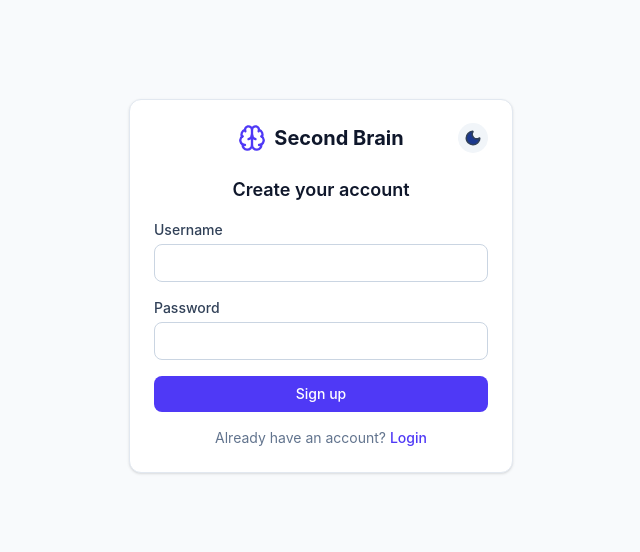
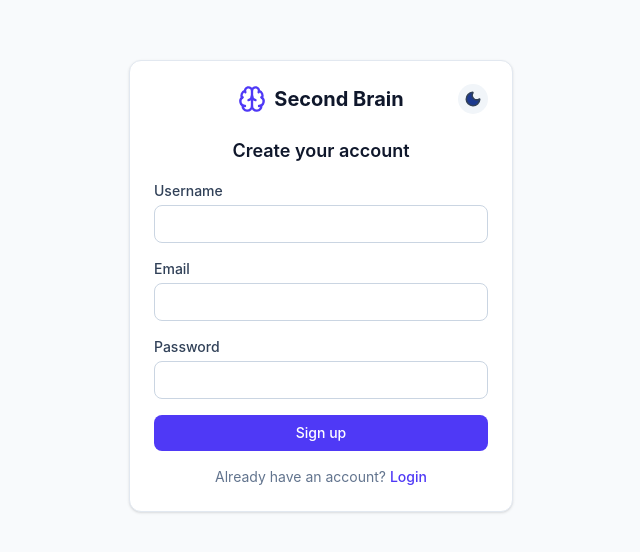
Before and after one commit to krpranav7/Second-Brain, a React (Vite) app in the folder frontend/: page /signup in a window 1280 px wide. Shown: the part 114-666 px from the top of the page, without its empty margins (319-959 px from the left). Built offline with nearby package versions, Linux system fonts and the light colour scheme; no server answers.

Commit message:
Add email field

```diff
--- a/frontend/src/api/auth.ts
+++ b/frontend/src/api/auth.ts
@@ -5,17 +5,18 @@ interface AuthResponse{
     user: {
         _id: string
         username: string
+        email: string
     }
 }
 
-export async function signup(username: string, password: string): Promise<AuthResponse>{
-    const response = await api.post<AuthResponse>('/signup', {username, password})
+export async function signup(username: string, email: string, password: string): Promise<AuthResponse>{
+    const response = await api.post<AuthResponse>('/signup', {username, email, password})
 
     return response.data
 }
 
-export async function login(username: string, password: string): Promise<AuthResponse>{
-    const response = await api.post<AuthResponse>('/signin', {username, password})
+export async function login(email: string, password: string): Promise<AuthResponse>{
+    const response = await api.post<AuthResponse>('/signin', {email, password})
 
     return response.data
 }
--- a/frontend/src/context/AuthContext.tsx
+++ b/frontend/src/context/AuthContext.tsx
@@ -4,6 +4,7 @@ import { getCurrentUser } from '../api/auth'
 interface User {
     _id: string
     username: string
+    email: string
 }
 
 interface AuthContextType {
--- a/frontend/src/pages/Login.tsx
+++ b/frontend/src/pages/Login.tsx
@@ -6,7 +6,7 @@ import { ThemeToggle } from "../components/ui/ThemeToggle"
 import { useAuth } from "../context/AuthContext"
 
 export function Login() {
-    const [username, setUsername] = useState('')
+    const [email, setEmail] = useState('')
     const [password, setPassword] = useState('')
     const [error, setError] = useState('')
     const [isLoading, setIsLoading] = useState(false)
@@ -19,7 +19,7 @@ export function Login() {
         setIsLoading(true)
 
         try {
-            const {user} = await login(username, password)
+            const {user} = await login(email, password)
             setUser(user)
             navigate('/')
         }
@@ -54,9 +54,9 @@ export function Login() {
 
                 <form onSubmit={handleSubmit} className="flex flex-col gap-4">
                     <div>
-                        <label htmlFor="username" className="mb-1 block text-sm font-medium text-slate-700 dark:text-slate-300">Username</label>
-                        <input type="text" id="username" value={username}
-                            onChange={(e) => setUsername(e.target.value)}
+                        <label htmlFor="email" className="mb-1 block text-sm font-medium text-slate-700 dark:text-slate-300">Email</label>
+                        <input type="email" id="email" value={email}
+                            onChange={(e) => setEmail(e.target.value)}
                             required
                             className="w-full rounded-lg border border-slate-300 bg-white px-3 py-2 text-sm text-slate-900 outline-none focus:border-indigo-500 dark:border-slate-700 dark:bg-slate-800 dark:text-white"
                         />
--- a/frontend/src/pages/Signup.tsx
+++ b/frontend/src/pages/Signup.tsx
@@ -7,6 +7,7 @@ import { ThemeToggle } from "../components/ui/ThemeToggle";
 export function Signup(){
     const [username, setUsername] = useState('')
     const [password, setPassword] = useState('')
+    const [email, setEmail] = useState('')
     const [error, setError] = useState('')
     const [isLoading, setIsLoading] = useState(false)
     const navigate = useNavigate()
@@ -17,7 +18,7 @@ export function Signup(){
         setIsLoading(true)
 
         try{
-            await signup(username, password)
+            await signup(username, email, password)
             navigate('/')
         }
         catch(err: any){
@@ -61,6 +62,15 @@ export function Signup(){
                     </div>
 
                     <div>
+                        <label htmlFor="email" className="mb-1 block text-sm font-medium text-slate-700 dark:text-slate-300">Email</label>
+                        <input type="email" id="email" value={email}
+                            onChange={(e) => setEmail(e.target.value)}
+                            required
+                            className="w-full rounded-lg border border-slate-300 bg-white px-3 py-2 text-sm text-slate-900 outline-none focus:border-indigo-500 dark:border-slate-700 dark:bg-slate-800 dark:text-white"
+                        />
+                    </div>
+
+                    <div>
                         <label htmlFor="password" className="mb-1 block text-sm font-medium text-slate-700 dark:text-slate-300">Password</label>
                         <input type="password" id="password" value={password}
                             onChange={(e) => setPassword(e.target.value)}
```
Also changed, not shown: 2 other files (tests, documents, lock files or other folders).
